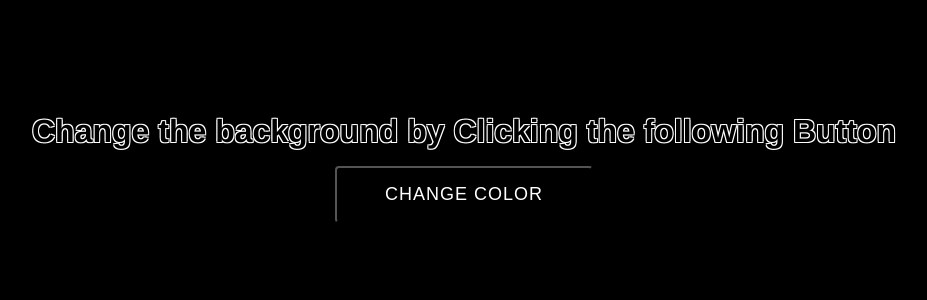
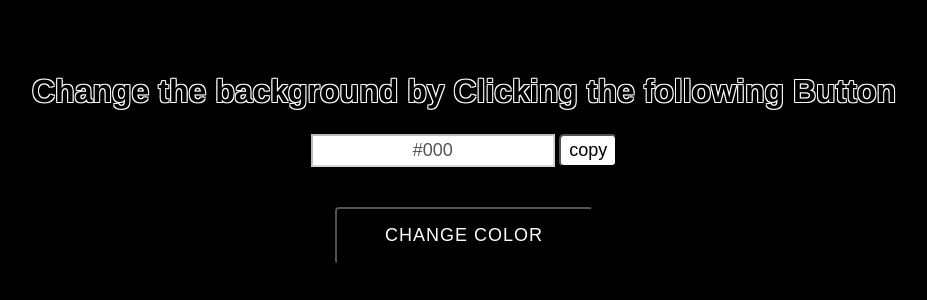
Before and after one commit to Bappy98/JS-DOM, a plain HTML site: page Color_By_Clicking/index.html in a window 1280 px wide. Shown: the part 224-524 px from the top of the page, without its empty margins (176-1103 px from the left). Drawn offline with Linux system fonts and the light colour scheme.

Commit message:
copy code

```diff
--- a/Color_By_Clicking/index.css
+++ b/Color_By_Clicking/index.css
@@ -22,7 +22,7 @@ body{
     align-items: center;
 }
 
-button{
+.button{
     padding: 1rem 3rem;
     margin: 1rem 0;
     outline: none;
@@ -35,7 +35,7 @@ button{
     letter-spacing: 1px;
     cursor: pointer;
 }
-button:hover{
+.button:hover{
     background-color: #fff;
     color: #000;
     border: 1px solid #000;
@@ -46,3 +46,19 @@ h1{
     text-shadow: -1px -1px 0 #fff, 1px -1px 0 #fff, -1px 1px 0 #fff, 1px 1px 0 #fff;
     text-align: center;
 }
+
+#input{
+    padding: 4px;
+    font-size: large;
+    text-align: center;
+    margin: 24px 0px;
+    background: #fff;
+}
+.btn1{
+    background-color: white;
+    color: #000;
+    padding: 4px 8px;
+    font-size: large;
+    border-radius: 5px;
+    cursor: pointer;
+}
--- a/Color_By_Clicking/index.html
+++ b/Color_By_Clicking/index.html
@@ -11,7 +11,13 @@
     <h1>
         Change the background by Clicking the following Button
     </h1>
-    <button id="change-btn">Change color</button>
+    <div>
+        <input type="text" disabled id="input" value="#000" >
+        <button class="btn1" id="copyBtn"
+        title="Copy to clipboard"
+        >copy</button>
+    </div>
+    <button id="change-btn" class="button">Change color</button>
    </div>
 
    <script src="./index.js"></script>
--- a/Color_By_Clicking/index.js
+++ b/Color_By_Clicking/index.js
@@ -9,10 +9,16 @@ window.onload = () =>{
 function main() {
     const root = document.getElementById("root")
     const btn = document.getElementById('change-btn')
+    const value = document.getElementById("input")
+    const copyBtn = document.getElementById("copyBtn")
 
     btn.addEventListener('click', function() {
         const bgColor = generateRGBColor()
         root.style.backgroundColor = bgColor
+        value.value = bgColor
+    })
+    copyBtn.addEventListener('click',function () {
+        navigator.clipboard.writeText(value.value)
     })
 }
 
@@ -21,5 +27,5 @@ function generateRGBColor() {
     const green = Math.floor(Math.random() *255)
     const blue = Math.floor(Math.random() *255)
 
-    return `rgb(${red}, ${green}, ${blue})`
+    return `#${red.toString(16)}${green.toString(16)}${blue.toString(16)}`
 }
```
